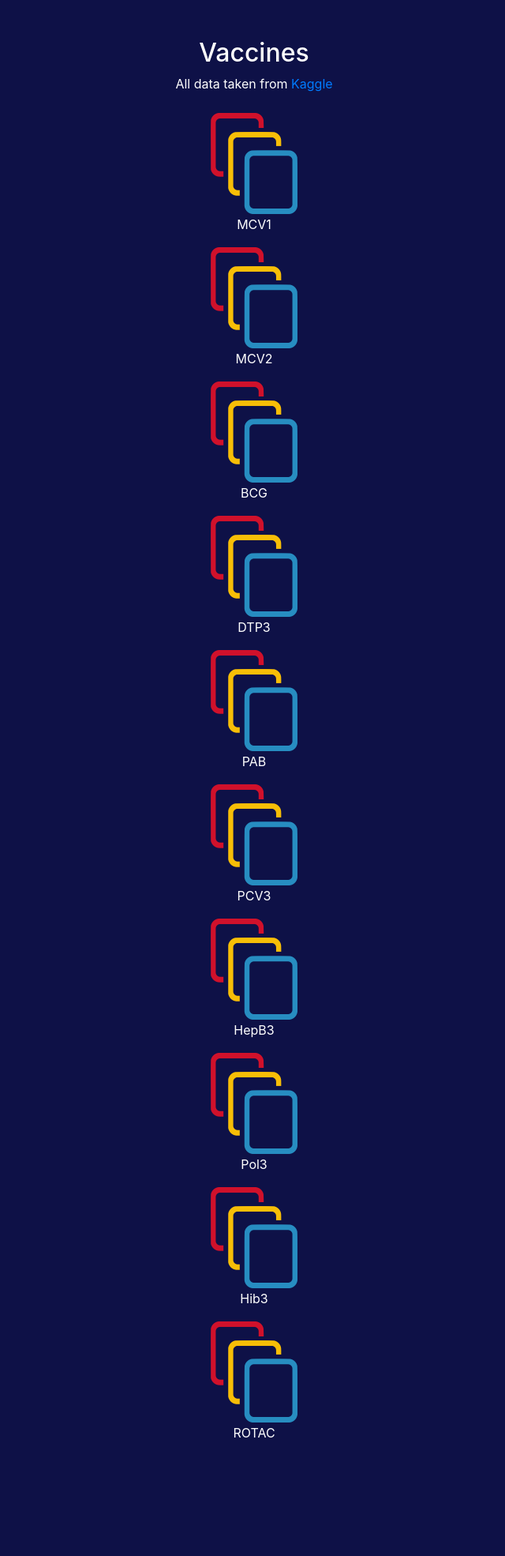
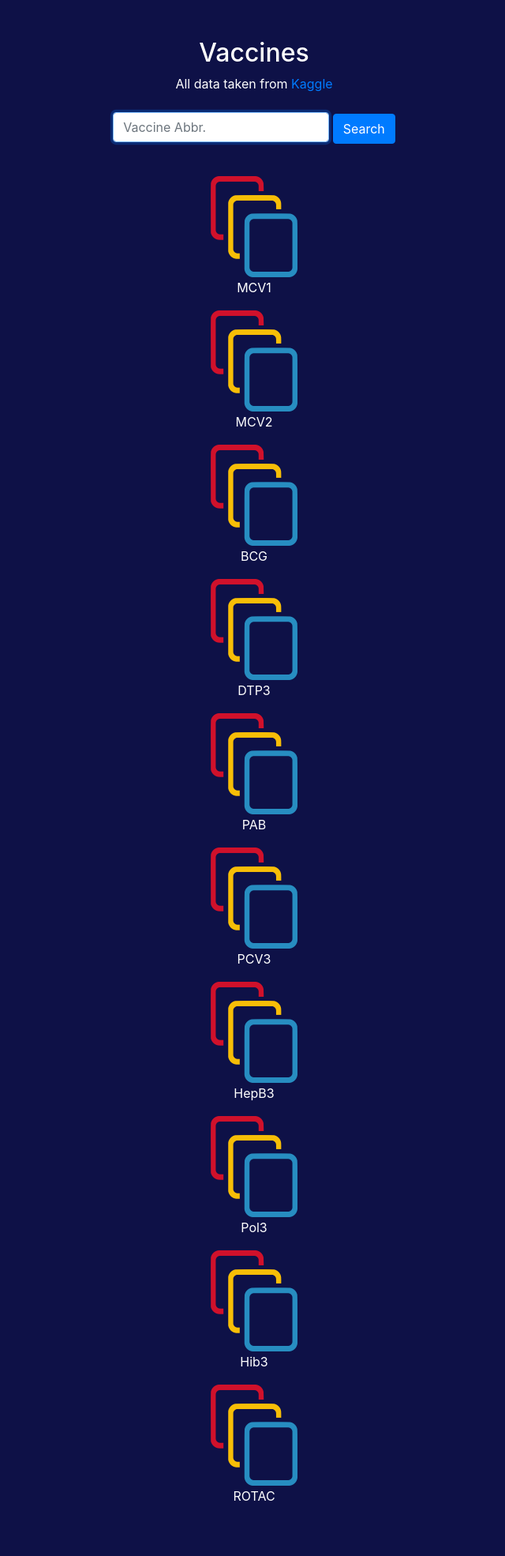
Before and after one commit to jeremylee73/T4SG-Technical-Challenge, a Flask app: page /vaccines in a window 1280 px wide. Shown: the part 66-2036 px from the top of the page at 79% size, without its empty margins (318-958 px from the left). Before the commit the page ends 1886 px from the top, so only its background shows below. Run offline with Flask 2, Linux system fonts and the light colour scheme; a user stored in the database is signed in.

Commit message:
Added search feature for vaccines

```diff
--- a/app.py
+++ b/app.py
@@ -98,10 +98,20 @@ def vaccines():
     if request.method == "GET":
         return render_template("vaccines.html", all_vaccines=all_vaccines)
     if request.method == "POST":
+        if "search" in request.form:
+            if not request.form.get("abbr"):
+                flash("Must enter vaccine abbr.")
+                return redirect("/vaccines")
+            abbr = request.form.get("abbr")
+            if abbr not in vaccines:
+                flash("Data unavailable")
+                return redirect("/vaccines")
+            else:
+                return render_template("vaccinedata.html", vaccine=abbr, vaccine_data=all_vaccines[abbr], vaccine_info=vaccines[abbr])
+
         for vaccine in vaccines:
             if vaccine in request.form:
                 return render_template("vaccinedata.html", vaccine=vaccine, vaccine_data=all_vaccines[vaccine], vaccine_info=vaccines[vaccine])
-        return redirect("/vaccines")
 
 
 @app.route("/register", methods=["GET", "POST"])
--- a/templates/vaccines.html
+++ b/templates/vaccines.html
@@ -11,6 +11,12 @@
       </div>
       All data taken from <a href="https://www.kaggle.com/lsind18/who-immunization-coverage">Kaggle</a>
     </div><br>
+    <form action="/vaccines" method="post" class="center">
+      <div class="form-group">
+          <input autocomplete="off" autofocus class="form-control" name="abbr" placeholder="Vaccine Abbr." type="text">
+          <button class="btn btn-primary" type="submit" name="search">Search</button>
+      </div>
+    </form><br>
     {% for vaccine in all_vaccines %}
       <form action="/vaccines" method="post" class="center d-inline-block">
           <div class="form-group">
```
